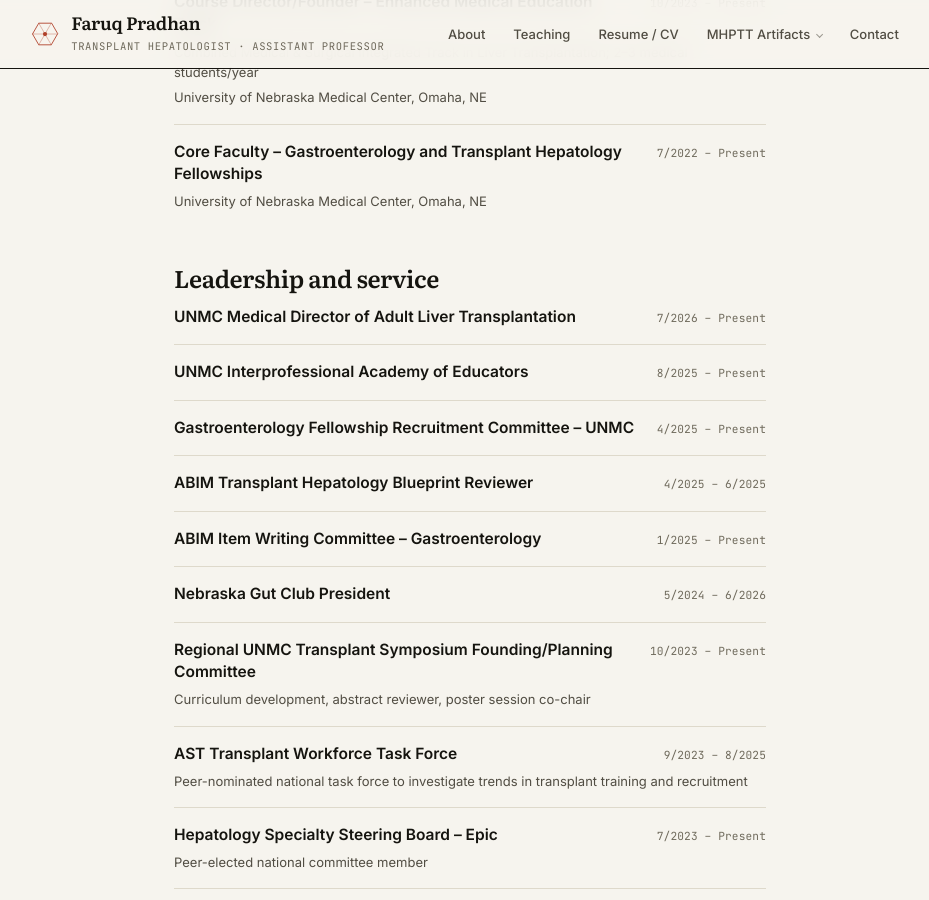
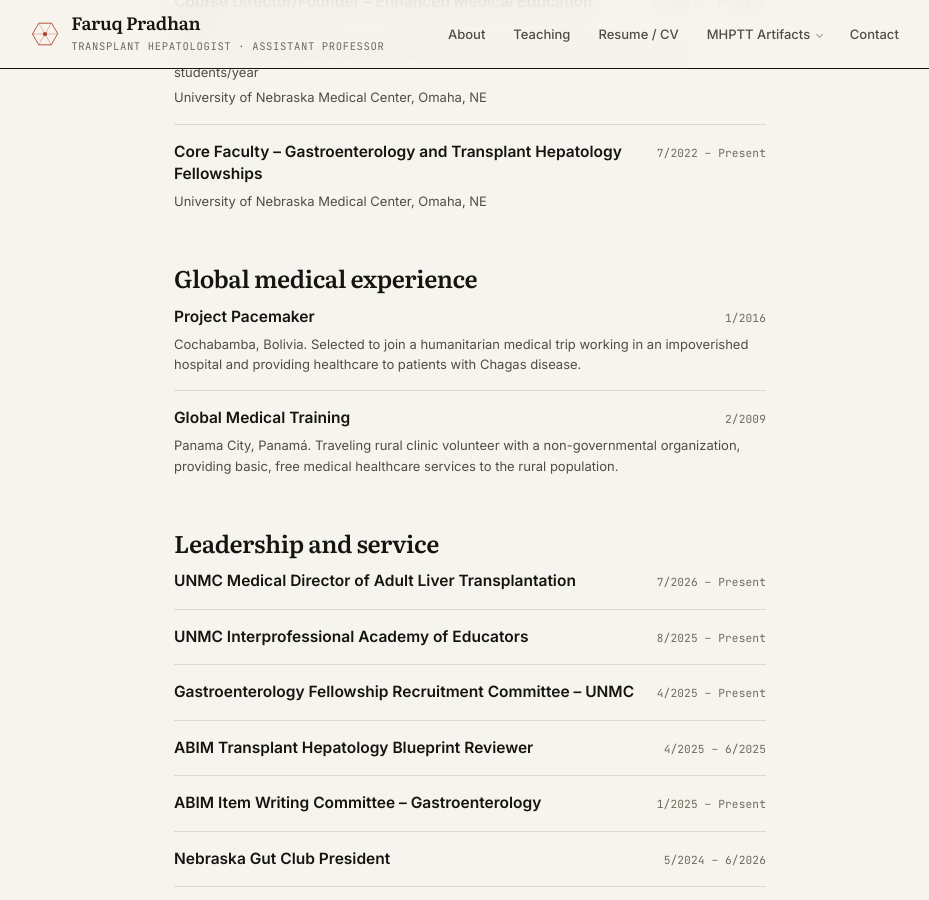
Before and after one commit to fpradhan/fpradhan.github.io, a Jekyll site: the page built from cv.md, in a window 1280 px wide and 900 px high, scrolled down 3179 px. Shown: the whole window, without its empty margins (170-1099 px from the left). Built offline with Jekyll 4.4.1, drawn with Linux system fonts in a browser that asks for light colours; some of the changed text lies outside the part shown.

Commit message:
Add four CV sections the page was missing, and fix the patents block
Checked the /cv/ page line by line against the Aug 2026 CV. Publications,
chapters, oral and poster presentations, grants and trials all matched, and
all ten DOIs were already present. Four sections were absent:

  Global medical experience   Project Pacemaker (Bolivia, 2016) and Global
                              Medical Training (Panama, 2009)
  Abstracts under review      Weiss et al., NYU Transplant Research Day 2026
  Media engagement            KETV, Donate Life Month, 4/2024
  Other professional          Moderator at ATC 2026 and at three UNMC
  activities                  Transplant Symposia

The LIMES trademark was nested as a description of the carabiner bite-block
patent and carried a run of tab characters from the Word original where its
date belonged. It is now its own entry, dated 3/2026, with the liverlimes.com
link live.

Co-Authored-By: Claude Opus 5 <noreply@anthropic.com>
Claude-Session: https://claude.ai/code/session_01SajNJDGDkt5q5fCgsPRcNk

```diff
--- a/cv.md
+++ b/cv.md
@@ -94,6 +94,15 @@ syndrome and intestinal transplantation, and medical education.
 <dd>University of Nebraska Medical Center, Omaha, NE</dd>
 <dt>Core Faculty – Gastroenterology and Transplant Hepatology Fellowships<span class="when">7/2022 – Present</span></dt>
 <dd>University of Nebraska Medical Center, Omaha, NE</dd>
+</dl>
+
+## Global medical experience
+
+<dl class="cv-list" markdown="0">
+<dt>Project Pacemaker<span class="when">1/2016</span></dt>
+<dd>Cochabamba, Bolivia. Selected to join a humanitarian medical trip working in an impoverished hospital and providing healthcare to patients with Chagas disease.</dd>
+<dt>Global Medical Training<span class="when">2/2009</span></dt>
+<dd>Panama City, Panamá. Traveling rural clinic volunteer with a non-governmental organization, providing basic, free medical healthcare services to the rural population.</dd>
 </dl>
 
 ## Leadership and service
@@ -212,8 +221,8 @@ syndrome and intestinal transplantation, and medical education.
 <dl class="cv-list" markdown="0">
 <dt>United States Provisional Patent – Carabiner Bite Block<span class="when">2/2025</span></dt>
 <dd>Ref. 2309P, Serial No. 63/761,304; full patent application under review (Docket No. 1317-020US01/23096)</dd>
-<dd>United States Trademark (under review) – LIMES						 3/2026</dd>
-<dd>www.liverlimes.com</dd>
+<dt>United States Trademark, under review – LIMES<span class="when">3/2026</span></dt>
+<dd><a href="https://www.liverlimes.com">liverlimes.com</a></dd>
 </dl>
 
 ## Editorial, peer review and memberships
@@ -336,6 +345,12 @@ syndrome and intestinal transplantation, and medical education.
 <li>Alnounou, A., Weiss, S., Jafri, S. M. R., Mellinger, J.L., Pradhan, F. Benzodiazepine or Z-Drug Initiation is Associated with Higher Risk of Hepatic Encephalopathy or Death in Cirrhosis. Submitted to Clinical Gastroenterology and Hepatology, August 2026.</li>
 </ol>
 
+### Abstracts under review
+
+<ol class="cites" markdown="0">
+<li>Weiss, S., Pradhan, F., Mazariegos, G., &amp; Weiner, J. How to stomach it: Considerations in transplanting the stomach in patients with intestinal dysmotility. Submitted to NYU Transplant Research Day 2026.</li>
+</ol>
+
 ## Presentations
 
 **10 oral presentations · 52 poster presentations · 17 invited talks**
@@ -380,3 +395,16 @@ presentations is in the CV PDF.
 ### Invited talks
 
 See the [Teaching](/teaching/) page.
+
+## Media engagement
+
+<dl class="cv-list" markdown="0">
+<dt>KETV – interview for Donate Life Month<span class="when">4/2024</span></dt>
+</dl>
+
+## Other professional activities
+
+<dl class="cv-list" markdown="0">
+<dt>Moderator, Hot Topic Debate – American Transplant Congress 2026<span class="when">6/2026</span></dt>
+<dt>Moderator, UNMC Transplant Symposium<span class="when">3/2024, 3/2025, 5/2026</span></dt>
+</dl>
```
